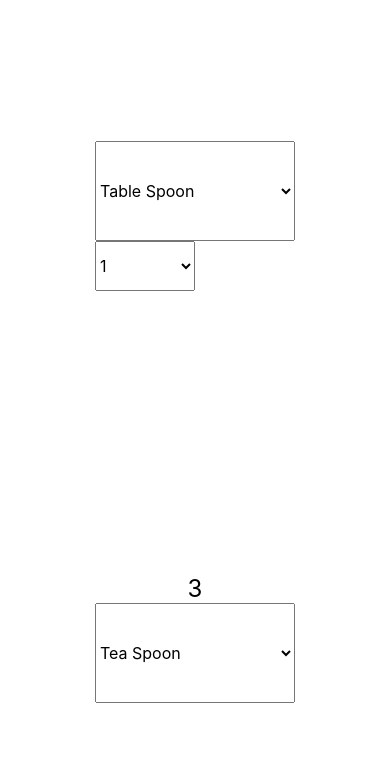
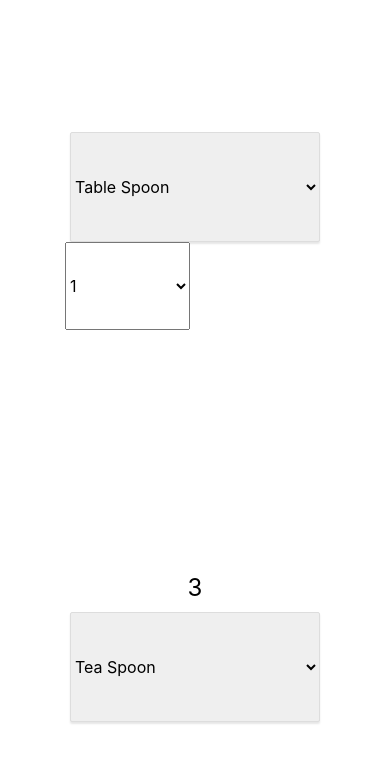
Before and after one commit to tlin108/kitcher, a React Native app: screen / in a window 390 px wide. Shown: the top 762 px of the page. Built offline with nearby package versions, Linux system fonts and the light colour scheme.

Commit message:
refactor picker logic into measurementPicker

```diff
--- a/src/App.js
+++ b/src/App.js
@@ -6,28 +6,40 @@ import {
 	Picker
 } from 'react-native'
 
-import map from 'lodash/map'
+import MeasurementPicker from './MeasurementPicker'
 
 const measurementDic = {
 	teaSpoon: {
-		label: 'Tea Spoon',
 		teaSpoon: 1,
 		tableSpoon: (1 / 3),
 		cup: ( 1 / 48 )
 	},
 	tableSpoon: {
-		label: 'Table Spoon',
 		teaSpoon: 3,
 		tableSpoon: 1,
 		cup: (1 / 16)
 	},
 	cup: {
-		label: 'Cup',
 		teaSpoon: 48,
 		tableSpoon: 16,
 		cup: 1
 	}
 }
+
+const measurement = [
+	{
+		label: 'Tea Spoon',
+		value: 'teaSpoon'
+	},
+	{
+		label: 'Table Spoon',
+		value: 'tableSpoon'
+	},
+	{
+		label: 'Cup',
+		value: 'cup'
+	}
+]
 
 export default class App extends React.Component {
 	state = {
@@ -41,17 +53,15 @@ export default class App extends React.Component {
 		return (
 			<View style={ styles.container }>
 				<View>
-					<Picker
+					<MeasurementPicker
 						selectedValue={ from }
-						style={{ height: 100, width: 200 }}
-						onValueChange={itemValue => this.setState({ from: itemValue })}>
-						{ map(measurementDic, (val, key) => (
-							<Picker.Item key={ key } value={ key } label={ measurementDic[key].label } />
-						))}
-					</Picker>
+						onValueChange={ value => this.setState({ from: value })}
+						options={ measurement }
+						skin={ skin.pickerSkin }/>
 					<Picker
 						selectedValue={ quantity }
-						style={{ height: 50, width: 100 }}
+						style={[ styles.picker, { height: 88, width: 125 } ]}
+						itemStyle={{ height: 88 }}
 						onValueChange={itemValue => this.setState({ quantity: itemValue })}>
 						<Picker.Item label="1" value={ 1 } />
 						<Picker.Item label="2" value={ 2 } />
@@ -65,14 +75,11 @@ export default class App extends React.Component {
 				</View>
 				<View>
 					<Text style={{ textAlign: 'center', fontSize: 24 }}>{ convert(quantity, measurementDic[from][to]) }</Text>
-					<Picker
+					<MeasurementPicker
 						selectedValue={ to }
-						style={{ height: 100, width: 200 }}
-						onValueChange={itemValue => this.setState({ to: itemValue })}>
-						{ map(measurementDic, (val, key) => (
-							<Picker.Item key={ key } value={ key } label={ measurementDic[key].label } />
-						))}
-					</Picker>
+						onValueChange={ value => this.setState({ to: value })}
+						options={ measurement }
+						skin={ skin.pickerSkin }/>
 				</View>
 			</View>
 		)
@@ -88,6 +95,18 @@ function convert (quantity, measurement) {
 	)
 }
 
+const skin = {
+	pickerSkin: {
+		style: {
+			height: 110,
+			width: 250
+		},
+		itemStyle: {
+			height: 110
+		}
+	}
+}
+
 const styles = StyleSheet.create({
 	container: {
 		flex: 1,
--- /dev/null
+++ b/src/MeasurementPicker.js
@@ -0,0 +1,38 @@
+import React from 'react'
+import {
+	StyleSheet,
+	Picker
+} from 'react-native'
+
+export default function ({ selectedValue, onValueChange, options, skin }) {
+	return (
+		<Picker
+			selectedValue={ selectedValue }
+			style={[ baseSkin.style, skin && skin.style ]}
+			itemStyle={ skin && skin.itemStyle }
+			onValueChange={ onValueChange }>
+			{ options.map(({ label, value }) => (
+				<Picker.Item key={ value } value={ value } label={ label } />
+			))}
+		</Picker>
+	)
+}
+
+const baseSkin = StyleSheet.create({
+	style: {
+		borderWidth: 1,
+		borderRadius: 2,
+		borderColor: '#ddd',
+		shadowColor: '#000',
+		shadowOffset: {
+			width: 0,
+			height: 2
+		},
+		shadowOpacity: 0.1,
+		shadowRadius: 2,
+		elevation: 1,
+		marginLeft: 5,
+		marginRight: 5,
+		marginTop: 10
+	}
+})
```
